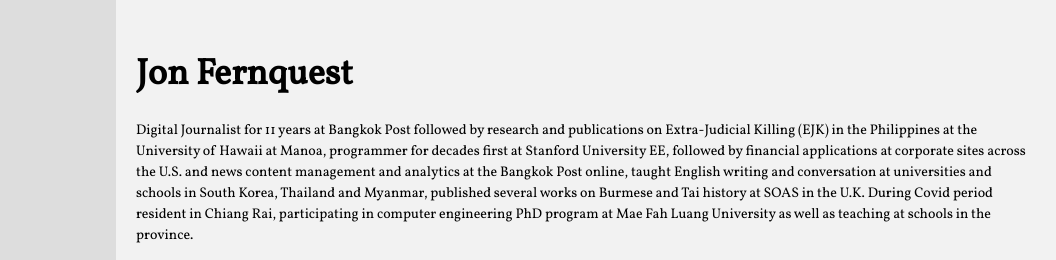
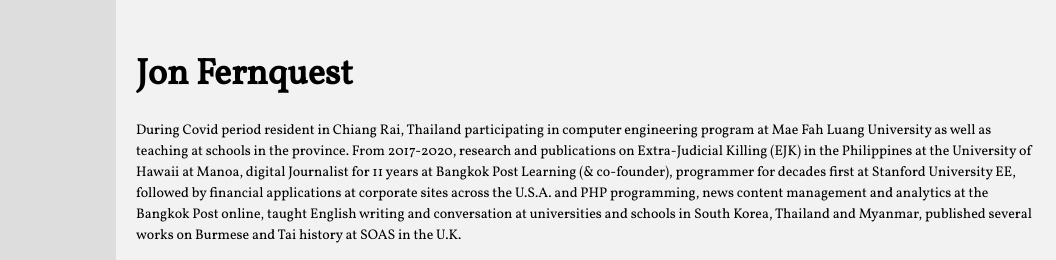
Before and after one commit to jonfernq/jonfernq.github.io, a plain HTML site: page index.html in a window 1280 px wide. Shown: the top 260 px of the page, 224-1280 px from the left. Drawn offline with Linux system fonts and the light colour scheme.

Commit message:
Update index.html

```diff
--- a/index.html
+++ b/index.html
@@ -104,13 +104,13 @@
 		</div>
 		<div id="main">
 			<h2>Jon Fernquest</h2>
-			<p>Digital Journalist for 11 years at Bangkok Post followed by research and publications on Extra-Judicial Killing (EJK)
-			in the Philippines at the University of Hawaii at Manoa,
-			programmer for decades first at Stanford University EE, followed by financial applications at corporate sites across the U.S.
-            and news content management and analytics at the Bangkok Post online,
+			<p>During Covid period resident in Chiang Rai, Thailand participating in computer engineering
+            program at Mae Fah Luang University as well as teaching at schools in the province. From 2017-2020, research and publications on Extra-Judicial Killing (EJK)
+			in the Philippines at the University of Hawaii at Manoa, digital Journalist for 11 years at Bangkok Post Learning (& co-founder),
+			programmer for decades first at Stanford University EE, followed by financial applications at corporate sites across the U.S.A.
+            and PHP programming, news content management and analytics at the Bangkok Post online,
 			taught English writing and conversation at universities and schools in South Korea, Thailand and Myanmar, published several works on
-			Burmese and Tai history at SOAS in the U.K. During Covid period resident in Chiang Rai, participating in computer engineering PhD
-            program at Mae Fah Luang University as well as teaching at schools in the province.
+			Burmese and Tai history at SOAS in the U.K.
 		<h3>Code Repositories</h3>
 
 	    <div class="project">
```
